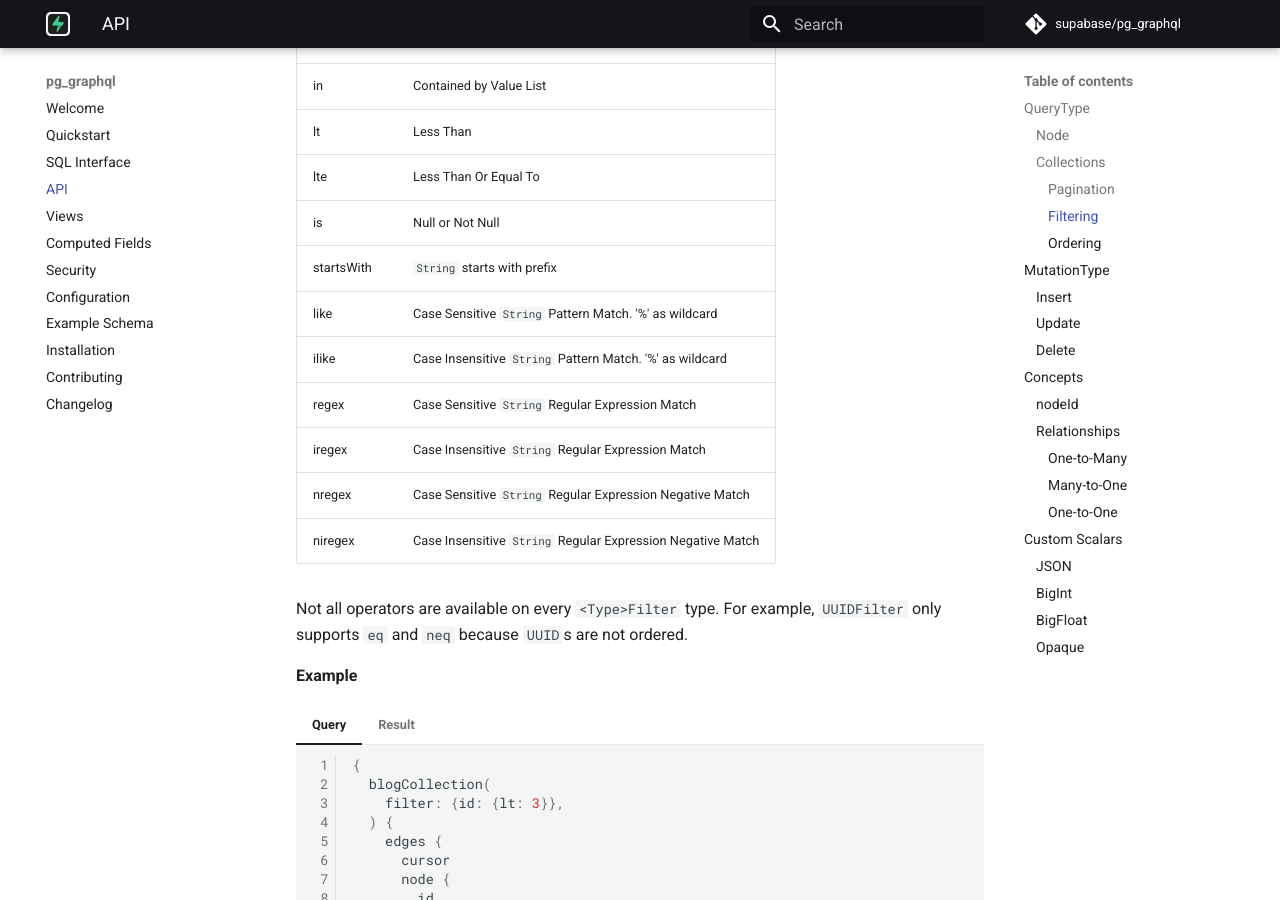
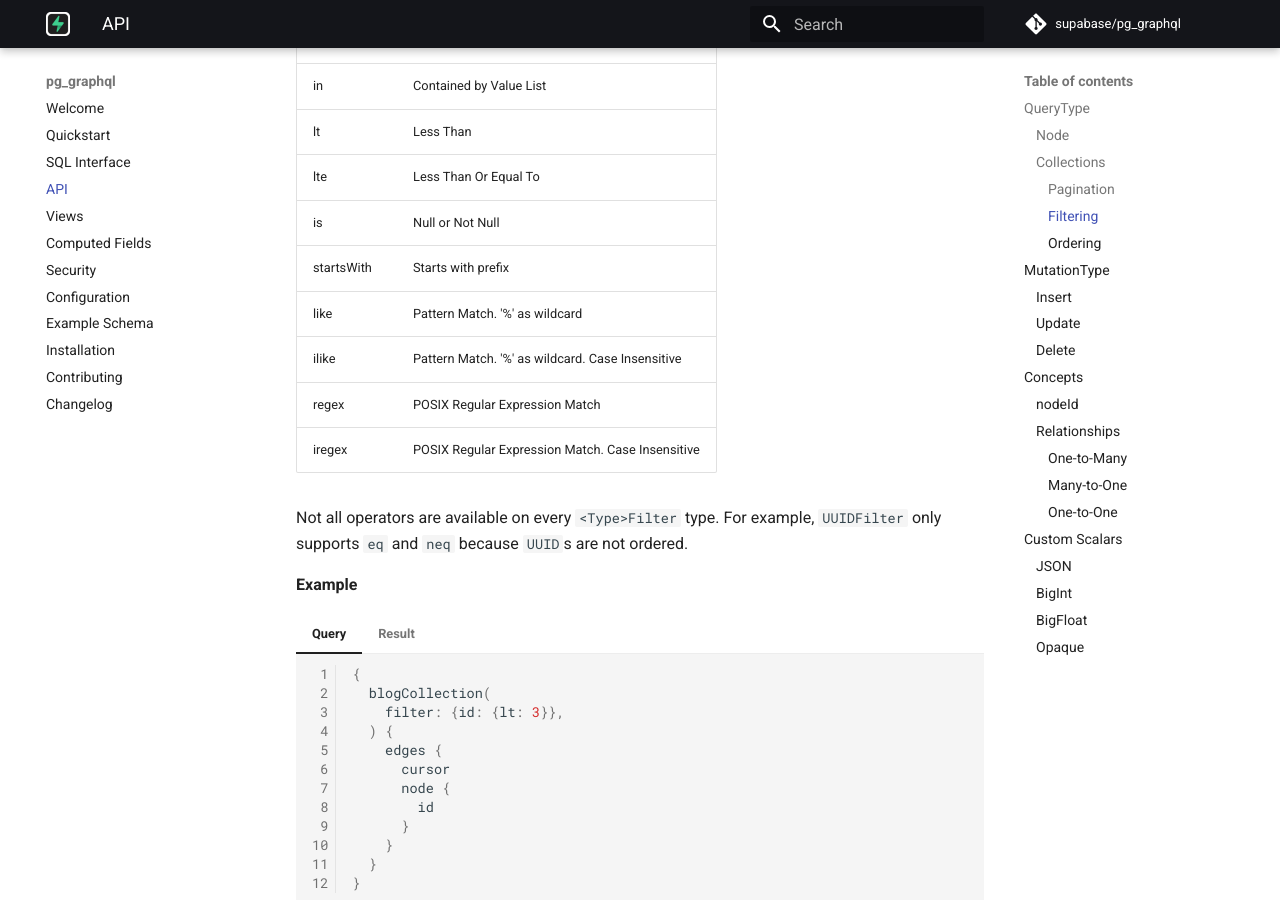
Before and after one commit to supabase/pg_graphql, an MkDocs documentation site: the page built from docs/api.md, in a window 1280 px wide and 900 px high, scrolled down 5795 px. Built offline with MkDocs 1.6.1 and Material for MkDocs 9.7.7, drawn with Linux system fonts in a browser that asks for light colours; comment, search, counter and statistics services are not loaded.

Commit message:
remove nregex and niregex

````diff
--- a/docs/api.md
+++ b/docs/api.md
@@ -488,8 +488,6 @@ Where the `<Table>Filter` type enumerates filterable fields and their associated
       ilike: String
       regex: String
       iregex: String
-      nregex: String
-      niregex: String
     }
     ```
 
@@ -505,23 +503,21 @@ Where the `<Table>Filter` type enumerates filterable fields and their associated
 The following list shows the operators that may be available on `<Type>Filter` types.
 
 
-| Operator    | Description               |
-| ----------- | ------------------------- |
-| eq          | Equal To                  |
-| neq         | Not Equal To              |
-| gt          | Greater Than              |
-| gte         | Greater Than Or Equal To  |
-| in          | Contained by Value List   |
-| lt          | Less Than                 |
-| lte         | Less Than Or Equal To     |
-| is          | Null or Not Null          |
-| startsWith  | `String` starts with prefix |
-| like        | Case Sensitive `String` Pattern Match. '%' as wildcard |
-| ilike       | Case Insensitive `String` Pattern Match. '%' as wildcard |
-| regex       | Case Sensitive `String` Regular Expression Match |
-| iregex      | Case Insensitive `String` Regular Expression Match |
-| nregex      | Case Sensitive `String` Regular Expression Negative Match |
-| niregex     | Case Insensitive `String` Regular Expression Negative Match |
+| Operator    | Description                                      |
+| ----------- | -------------------------------------------------|
+| eq          | Equal To                                         |
+| neq         | Not Equal To                                     |
+| gt          | Greater Than                                     |
+| gte         | Greater Than Or Equal To                         |
+| in          | Contained by Value List                          |
+| lt          | Less Than                                        |
+| lte         | Less Than Or Equal To                            |
+| is          | Null or Not Null                                 |
+| startsWith  | Starts with prefix                               |
+| like        | Pattern Match. '%' as wildcard                   |
+| ilike       | Pattern Match. '%' as wildcard. Case Insensitive |
+| regex       | POSIX Regular Expression Match                   |
+| iregex      | POSIX Regular Expression Match. Case Insensitive |
 
 Not all operators are available on every `<Type>Filter` type. For example, `UUIDFilter` only supports `eq` and `neq` because `UUID`s are not ordered.
 
````
Also changed, not shown: docs/changelog.md (+3 -0 lines), 6 other files.
